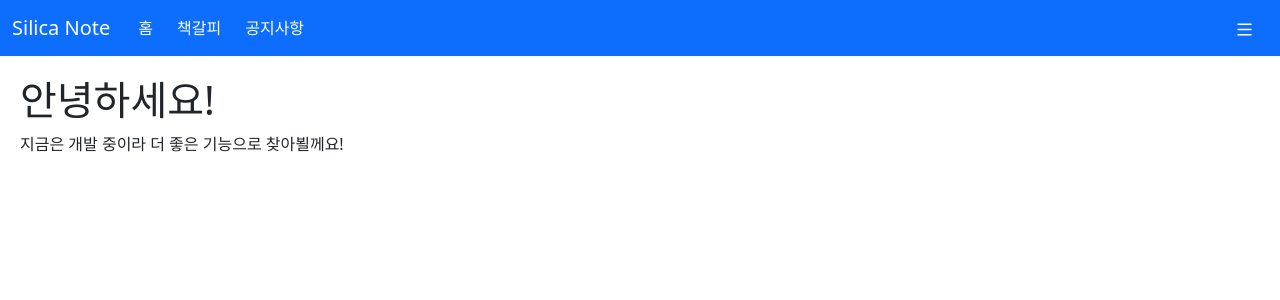
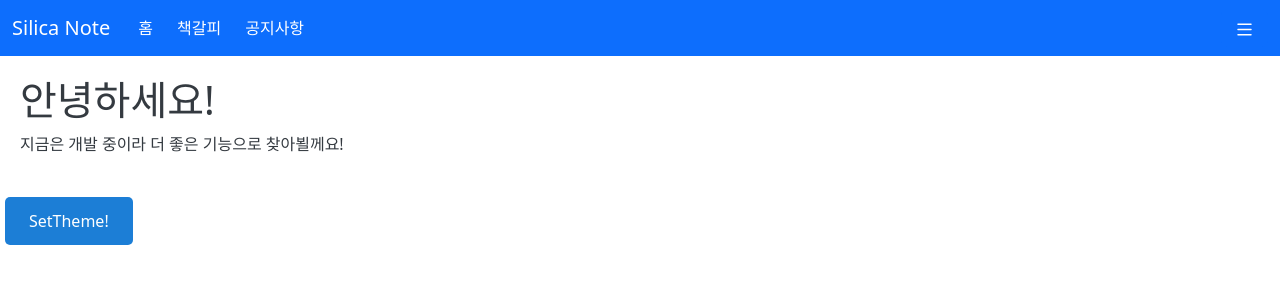
Before and after one commit to yeong-hyeon-kim/IRIS, a React (Create React App) app: page / in a window 1280 px wide. Shown: the top 300 px of the page. Built offline with nearby package versions, Linux system fonts and the light colour scheme; what typesafe-actions would draw is missing.

Commit message:
Style Components 적용

```diff
--- a/package.json
+++ b/package.json
@@ -18,11 +18,12 @@
     "react-bootstrap-icons": "^1.9.1",
     "react-dom": "^18.2.0",
     "react-redux": "^8.0.4",
-    "react-router-dom": "^6.4.2",
+    "react-router-dom": "^6.4.3",
     "react-scripts": "^5.0.1",
     "redux": "^4.2.0",
     "redux-devtools-extension": "^2.13.9",
     "redux-saga": "^1.2.1",
+    "styled-components": "^5.3.6",
     "typesafe-actions": "^5.1.0",
     "typescript": "^4.8.4",
     "web-vitals": "^2.1.4"
--- a/src/App.tsx
+++ b/src/App.tsx
@@ -1,5 +1,5 @@
 import "./App.css";
-import React from "react";
+import React, { useState } from "react";
 import { useEffect } from "react";
 import { BrowserRouter, Routes, Route } from "react-router-dom";
 import Container from "react-bootstrap/Container";
@@ -8,7 +8,31 @@ import LinkContainer from "./containers/linkContainer";
 import IntroduceContainer from "./containers/introduceContainer";
 import SignInContainer from "./containers/signinContainer";
 import NoticeContainer from "./containers/noticeContainer";
+import { ThemeProvider } from "styled-components";
+import StyledLayout, { StyledButton } from "./style/componets/toggle";
+
 function App() {
+  const lightTheme = {
+    value: "light",
+    style: {
+      backgroundColor: "#ffffff",
+      color: "#343a40",
+    },
+  };
+
+  const darkTheme = {
+    value: "dark",
+    style: {
+      backgroundColor: "#343a40",
+      color: "#ffffff",
+    },
+  };
+
+  const [theme, setTheme] = useState(lightTheme);
+  const toggleTheme = () => {
+    setTheme(theme.value === "light" ? darkTheme : lightTheme);
+  };
+
   function setScreenSize() {
     let vh = window.innerHeight * 0.01;
     document.documentElement.style.setProperty("--vh", `${vh}px`);
@@ -25,6 +49,8 @@ function App() {
 
   return (
     <div>
+      <ThemeProvider theme={theme}>
+        <StyledLayout>
           <BrowserRouter>
             <HomeContainer></HomeContainer>
             <Routes>
@@ -32,7 +58,10 @@ function App() {
                 path="/"
                 element={<IntroduceContainer></IntroduceContainer>}
               ></Route>
-          <Route path="/Link" element={<LinkContainer></LinkContainer>}></Route>
+              <Route
+                path="/Link"
+                element={<LinkContainer></LinkContainer>}
+              ></Route>
               <Route
                 path="/SingIn"
                 element={<SignInContainer></SignInContainer>}
@@ -44,6 +73,11 @@ function App() {
             </Routes>
             <Container></Container>
           </BrowserRouter>
+          <StyledButton onClick={toggleTheme} variant={"primary"}>
+            SetTheme!
+          </StyledButton>
+        </StyledLayout>
+      </ThemeProvider>
     </div>
   );
 }
--- /dev/null
+++ b/src/style/componets/toggle.tsx
@@ -0,0 +1,39 @@
+import styled from "styled-components";
+
+const backgroundColor = {
+  primary: "#1c7ed6",
+  secondary: "#ae3ec9",
+};
+
+const hoverBackgroundColor = {
+  primary: "#1971c2",
+  secondary: "#9c36b5",
+};
+
+interface StyledButtonProps {
+  readonly variant: "primary" | "secondary";
+}
+
+export const StyledButton = styled.button<StyledButtonProps>`
+  background-color: ${(props) => backgroundColor[props.variant]};
+  color: #ffffff;
+  border: none;
+  border-radius: 5px;
+  padding: 12px 24px;
+  margin: 5px;
+  cursor: pointer;
+  transition: 0.1s background-color ease-in-out;
+
+  &:hover {
+    background-color: ${(props) => hoverBackgroundColor[props.variant]};
+  }
+`;
+
+export const StyledLayout = styled.div`
+  height: 100vh;
+  /* padding: 12px; */
+  background-color: ${({ theme }) => theme.style.backgroundColor};
+  color: ${({ theme }) => theme.style.color};
+`;
+
+export default StyledLayout;
```
Also changed, not shown: 2 other files (tests, documents, lock files or other folders). Lines whose indentation alone changed are shown as unchanged.
